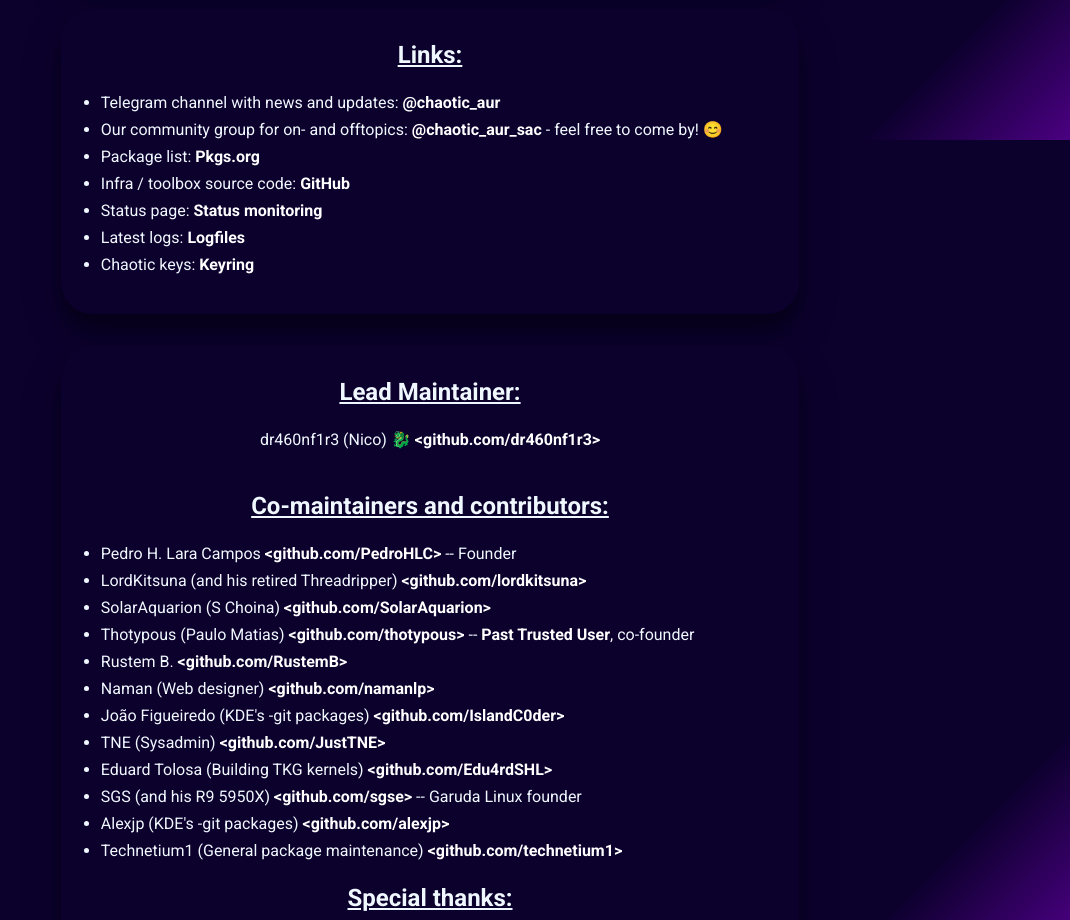
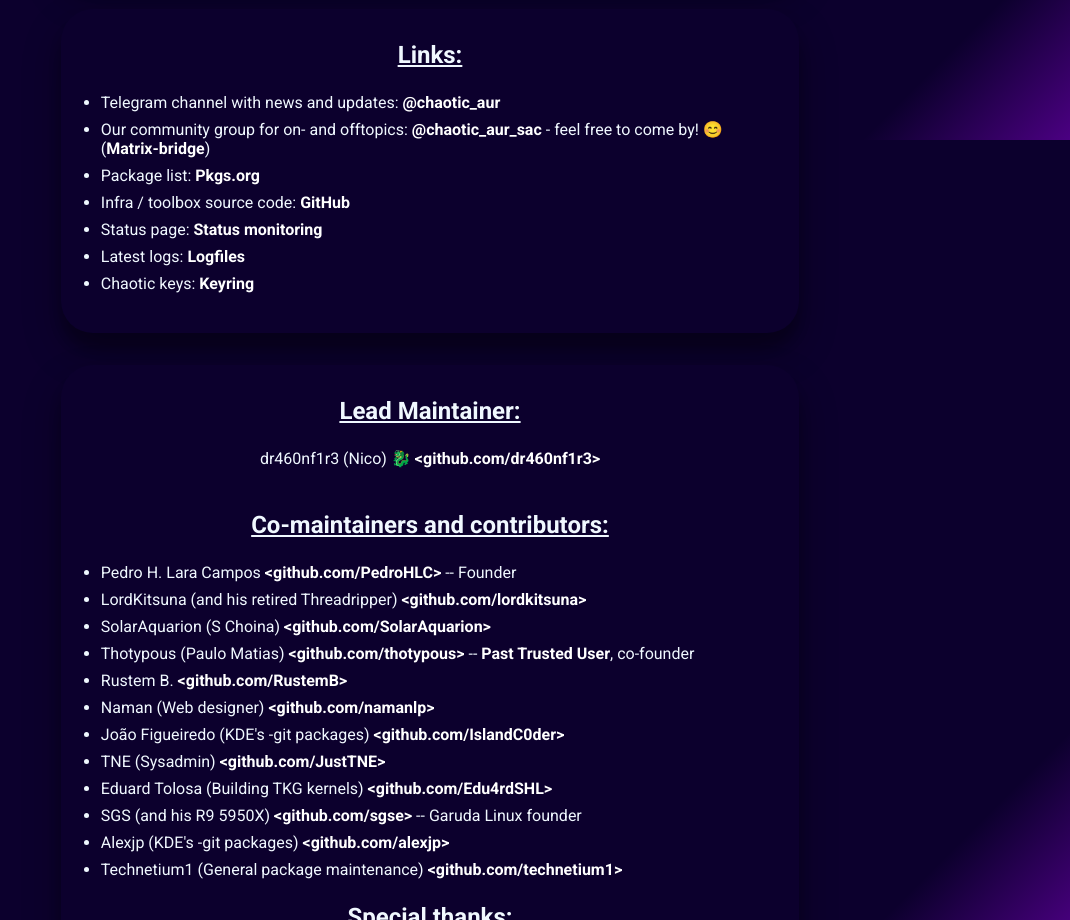
Before and after one commit to chaotic-aur/chaotic-aur.github.io, a plain HTML site: page index.html in a window 1280 px wide. Shown: the part 2260-3180 px from the top of the page, without its empty margins (210-1280 px from the left). Drawn offline with Linux system fonts and the light colour scheme.

Commit message:
Add matrix-bridge link

```diff
--- a/index.html
+++ b/index.html
@@ -69,7 +69,7 @@
 		<h2>Links:</h2>
 		<ul>
 			<li>Telegram channel with news and updates: <a target="_blank" rel="noopener" href="https://t.me/s/chaotic_aur">@chaotic_aur</a></li>
-			<li>Our community group for on- and offtopics: <a target="_blank" rel="noopener" href="https://t.me/s/chaotic_aur_sac">@chaotic_aur_sac</a> - feel free to come by! 😊</li>
+			<li>Our community group for on- and offtopics: <a target="_blank" rel="noopener" href="https://t.me/s/chaotic_aur_sac">@chaotic_aur_sac</a> - feel free to come by! 😊 (<a target="_blank" rel="noopener" href="https://matrix.to/#/%23chaotic-aur:mozilla.org">Matrix-bridge</a>)</li>
 			<li>Package list: <a target="_blank" rel="noopener" href="https://archlinux.pkgs.org/rolling/chaotic-aur-x86_64/">Pkgs.org</a></li>
 			<li>Infra / toolbox source code: <a target="_blank" rel="noopener" href="https://github.com/chaotic-aur/toolbox">GitHub</a></li>
 			<li>Status page: <a target="_blank" rel="noopener" href="https://status.chaotic.cx">Status monitoring</a></li>
```
